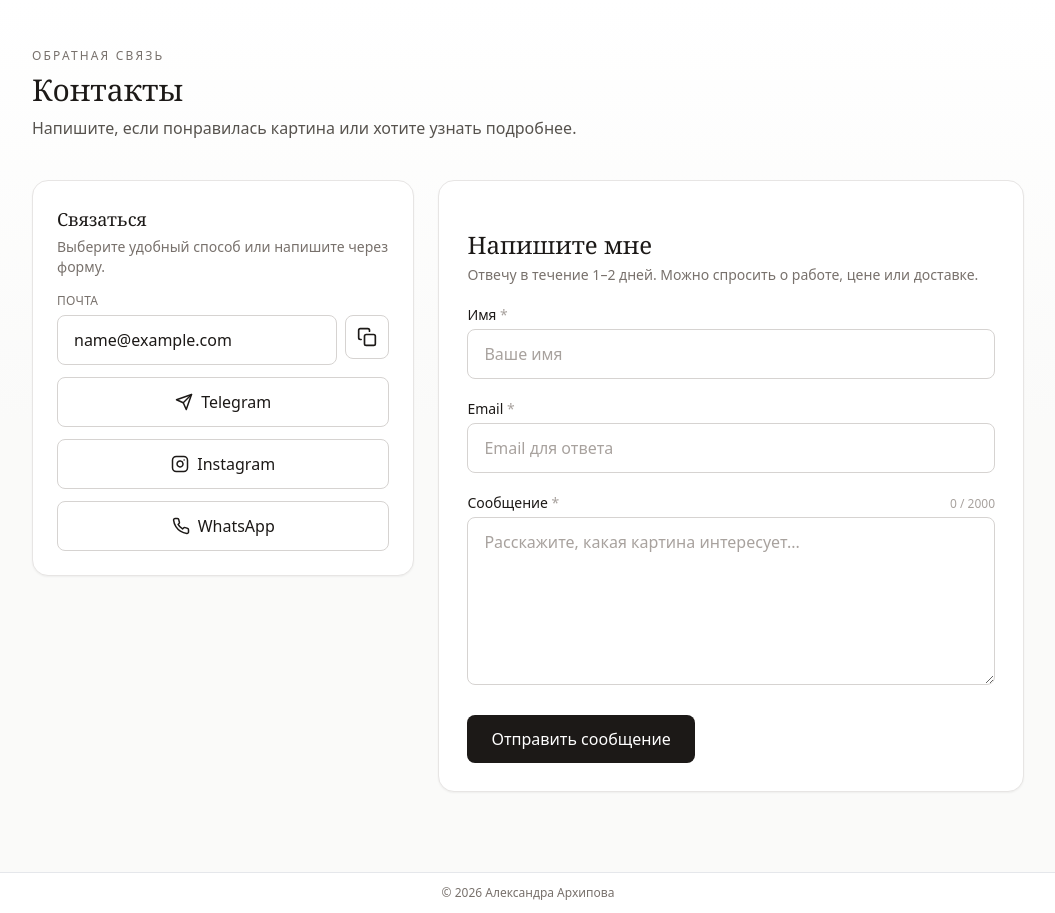
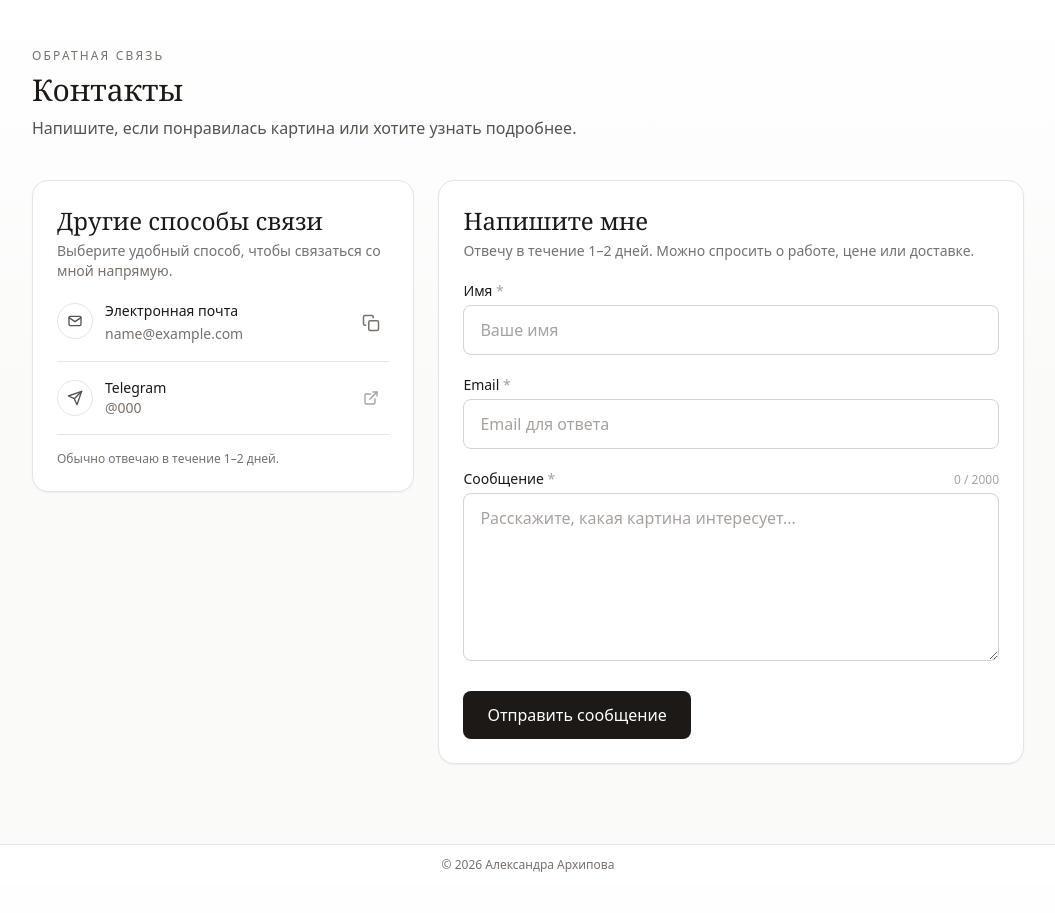
Before and after one commit to Riccaruga/site, a Django app: page /contacts/ in a window 1280 px wide. Shown: the part 65-978 px from the top of the page, without its empty margins (112-1167 px from the left). After the commit the page ends 937 px from the top, so only its background shows below. Run offline with Django 5.2, Linux system fonts and the light colour scheme; tables that the repository leaves empty hold one stand-in row (values such as "Sample post"); some libraries are stand-ins or nearby versions.

Commit message:
Improve contacts copy and layout
The contacts page now uses a cleaner direct-contact layout and shows clearer copy feedback when users copy the email address. Clipboard handling was hardened to gracefully fall back for insecure contexts or permission-denied cases, while Telegram links are normalized for display in a cleaner format.

```diff
--- /dev/null
+++ b/bash.txt
@@ -0,0 +1 @@
+bash ~siterepodeploydeploy.sh
--- a/static/js/contacts.js
+++ b/static/js/contacts.js
@@ -18,24 +18,38 @@ function initCopyEmail() {
 
   const iconCopy = btn.querySelector("[data-icon-copy]");
   const iconCheck = btn.querySelector("[data-icon-check]");
+  const status = document.querySelector("[data-copy-status]");
+  let resetTimer;
 
   function showCopy() {
     if (iconCopy) iconCopy.classList.remove("hidden");
     if (iconCheck) iconCheck.classList.add("hidden");
     btn.setAttribute("aria-label", "Скопировать адрес почты");
+    if (status) {
+      status.classList.add("hidden");
+      status.textContent = "";
+    }
   }
   function showCheck() {
     if (iconCopy) iconCopy.classList.add("hidden");
     if (iconCheck) iconCheck.classList.remove("hidden");
     btn.setAttribute("aria-label", "Адрес скопирован");
+    if (status) {
+      status.textContent = "Скопировано";
+      status.classList.remove("hidden");
+    }
   }
 
   async function copyText(text) {
     if (navigator.clipboard && window.isSecureContext) {
-      await navigator.clipboard.writeText(text);
-      return;
+      try {
+        await navigator.clipboard.writeText(text);
+        return;
+      } catch (e) {
+        // нет разрешения — пробуем legacy-способ ниже
+      }
     }
-    // Fallback для HTTP / старых браузеров
+    // Fallback для HTTP / старых браузеров / отказа в разрешении
     const ta = document.createElement("textarea");
     ta.value = text;
     ta.setAttribute("readonly", "");
@@ -43,8 +57,9 @@ function initCopyEmail() {
     ta.style.left = "-9999px";
     document.body.appendChild(ta);
     ta.select();
-    document.execCommand("copy");
+    const copied = document.execCommand("copy");
     document.body.removeChild(ta);
+    if (!copied) throw new Error("copy failed");
   }
 
   btn.addEventListener("click", async () => {
@@ -57,7 +72,8 @@ function initCopyEmail() {
       // тихо: оставляем иконку копирования
       showCopy();
     }
-    setTimeout(showCopy, 2000);
+    clearTimeout(resetTimer);
+    resetTimer = setTimeout(showCopy, 2000);
   });
 }
 
--- a/templates/core/contacts.html
+++ b/templates/core/contacts.html
@@ -12,57 +12,65 @@
     <div class="grid md:grid-cols-5 gap-6 items-start">
       <div class="md:col-span-2 md:sticky md:top-24">
         <div class="bg-white border border-stone-200 rounded-2xl shadow-sm p-5 md:p-6">
-          <h2 class="font-serif text-lg mb-1">Связаться</h2>
-          <p class="text-sm text-stone-500 mb-4">Выберите удобный способ или напишите через форму.</p>
-          <div class="flex flex-col gap-3">
+          <h2 class="font-serif text-xl md:text-2xl mb-1">Другие способы связи</h2>
+          <p class="text-sm text-stone-500 mb-5">Выберите удобный способ, чтобы связаться со мной напрямую.</p>
+
+          {% if profile.email or profile.telegram %}
+          <div class="divide-y divide-stone-200">
             {% if profile.email %}
-            <div>
-              <div class="text-xs uppercase tracking-wide text-stone-500 mb-1.5">Почта</div>
-              <div class="flex gap-2">
-                <a href="mailto:{{ profile.email }}" class="flex-1 border border-stone-300 rounded-lg px-4 py-3 min-h-[44px] flex items-center break-all hover:bg-stone-50 transition">{{ profile.email }}</a>
-                <button type="button" data-copy-email="{{ profile.email }}" class="border border-stone-300 rounded-lg min-w-[44px] min-h-[44px] w-[44px] h-[44px] p-0 flex items-center justify-center hover:bg-stone-100 transition shrink-0" aria-label="Скопировать адрес почты" title="Скопировать">
-                  <svg data-icon-copy width="20" height="20" viewBox="0 0 24 24" fill="none" stroke="currentColor" stroke-width="2" stroke-linecap="round" stroke-linejoin="round" aria-hidden="true"><rect x="9" y="9" width="13" height="13" rx="2"/><path d="M5 15H4a2 2 0 0 1-2-2V4a2 2 0 0 1 2-2h9a2 2 0 0 1 2 2v1"/></svg>
-                  <svg data-icon-check class="hidden" width="20" height="20" viewBox="0 0 24 24" fill="none" stroke="currentColor" stroke-width="2" stroke-linecap="round" stroke-linejoin="round" aria-hidden="true"><path d="M20 6 9 17l-5-5"/></svg>
+            <div class="flex items-start gap-3 py-4 first:pt-0">
+              <span class="mt-0.5 flex h-9 w-9 shrink-0 items-center justify-center rounded-full border border-stone-200 text-stone-600" aria-hidden="true">
+                <svg width="16" height="16" viewBox="0 0 24 24" fill="none" stroke="currentColor" stroke-width="2" stroke-linecap="round" stroke-linejoin="round"><rect x="3" y="5" width="18" height="14" rx="2"/><path d="m3 7 9 6 9-6"/></svg>
+              </span>
+              <div class="min-w-0 flex-1">
+                <div class="text-sm font-medium">Электронная почта</div>
+                <a href="mailto:{{ profile.email }}" class="text-sm text-stone-500 break-all transition hover:text-stone-900">{{ profile.email }}</a>
+              </div>
+              <div class="relative shrink-0">
+                <button type="button" data-copy-email="{{ profile.email }}" class="flex h-9 w-9 items-center justify-center rounded-lg text-stone-500 transition hover:bg-stone-100 hover:text-stone-900" aria-label="Скопировать адрес почты" title="Скопировать">
+                  <svg data-icon-copy width="18" height="18" viewBox="0 0 24 24" fill="none" stroke="currentColor" stroke-width="2" stroke-linecap="round" stroke-linejoin="round" aria-hidden="true"><rect x="9" y="9" width="13" height="13" rx="2"/><path d="M5 15H4a2 2 0 0 1-2-2V4a2 2 0 0 1 2-2h9a2 2 0 0 1 2 2v1"/></svg>
+                  <svg data-icon-check class="hidden" width="18" height="18" viewBox="0 0 24 24" fill="none" stroke="currentColor" stroke-width="2" stroke-linecap="round" stroke-linejoin="round" aria-hidden="true"><path d="M20 6 9 17l-5-5"/></svg>
                   <span class="sr-only">Скопировать</span>
                 </button>
+                <span data-copy-status role="status" aria-live="polite" class="pointer-events-none absolute right-0 top-full z-10 mt-1 hidden whitespace-nowrap rounded-md border border-stone-200 bg-white px-2 py-1 text-[11px] text-stone-600 shadow-sm"></span>
               </div>
             </div>
-            <div aria-live="polite" class="sr-only" data-copy-hint>Адрес скопирован</div>
             {% endif %}
+
             {% if profile.telegram %}
-            <a href="{{ profile.telegram }}" target="_blank" rel="noopener noreferrer" class="flex items-center justify-center gap-2 border border-stone-300 rounded-lg px-4 py-3 min-h-[44px] hover:bg-stone-50 transition">
-              <svg width="18" height="18" viewBox="0 0 24 24" fill="none" stroke="currentColor" stroke-width="2" stroke-linecap="round" stroke-linejoin="round" aria-hidden="true"><path d="m22 2-7 20-4-9-9-4Z"/><path d="M22 2 11 13"/></svg>
-              <span>Telegram</span>
+            <a href="{{ profile.telegram }}" target="_blank" rel="noopener noreferrer" class="group flex items-start gap-3 py-4 first:pt-0">
+              <span class="mt-0.5 flex h-9 w-9 shrink-0 items-center justify-center rounded-full border border-stone-200 text-stone-600 transition group-hover:border-stone-300 group-hover:text-stone-900" aria-hidden="true">
+                <svg width="16" height="16" viewBox="0 0 24 24" fill="none" stroke="currentColor" stroke-width="2" stroke-linecap="round" stroke-linejoin="round"><path d="m22 2-7 20-4-9-9-4Z"/><path d="M22 2 11 13"/></svg>
+              </span>
+              <div class="min-w-0 flex-1">
+                <div class="text-sm font-medium transition group-hover:text-stone-900">Telegram</div>
+                <div class="text-sm text-stone-500 break-all">@{{ profile.telegram|cut:"https://t.me/"|cut:"http://t.me/"|cut:"https://telegram.me/"|cut:"http://telegram.me/"|cut:"/" }}</div>
+              </div>
+              <span class="mt-0.5 flex h-9 w-9 shrink-0 items-center justify-center text-stone-400 transition group-hover:translate-x-0.5 group-hover:text-stone-900" aria-hidden="true">
+                <svg width="16" height="16" viewBox="0 0 24 24" fill="none" stroke="currentColor" stroke-width="2" stroke-linecap="round" stroke-linejoin="round"><path d="M15 3h6v6"/><path d="M10 14 21 3"/><path d="M18 13v6a2 2 0 0 1-2 2H5a2 2 0 0 1-2-2V8a2 2 0 0 1 2-2h6"/></svg>
+              </span>
             </a>
             {% endif %}
-            {% if profile.instagram %}
-            <a href="{{ profile.instagram }}" target="_blank" rel="noopener noreferrer" class="flex items-center justify-center gap-2 border border-stone-300 rounded-lg px-4 py-3 min-h-[44px] hover:bg-stone-50 transition">
-              <svg width="18" height="18" viewBox="0 0 24 24" fill="none" stroke="currentColor" stroke-width="2" stroke-linecap="round" stroke-linejoin="round" aria-hidden="true"><rect x="2" y="2" width="20" height="20" rx="5"/><path d="M16 11.37A4 4 0 1 1 12.63 8 4 4 0 0 1 16 11.37z"/><line x1="17.5" y1="6.5" x2="17.51" y2="6.5"/></svg>
-              <span>Instagram</span>
-            </a>
-            {% endif %}
-            {% if profile.whatsapp %}
-            <a href="{{ profile.whatsapp }}" target="_blank" rel="noopener noreferrer" class="flex items-center justify-center gap-2 border border-stone-300 rounded-lg px-4 py-3 min-h-[44px] hover:bg-stone-50 transition">
-              <svg width="18" height="18" viewBox="0 0 24 24" fill="none" stroke="currentColor" stroke-width="2" stroke-linecap="round" stroke-linejoin="round" aria-hidden="true"><path d="M22 16.92v3a2 2 0 0 1-2.18 2 19.79 19.79 0 0 1-8.63-3.07 19.5 19.5 0 0 1-6-6 19.79 19.79 0 0 1-3.07-8.67A2 2 0 0 1 4.11 2h3a2 2 0 0 1 2 1.72c.13.96.36 1.9.7 2.81a2 2 0 0 1-.45 2.11L8.09 9.91a16 16 0 0 0 6 6l1.27-1.27a2 2 0 0 1 2.11-.45c.91.34 1.85.57 2.81.7A2 2 0 0 1 22 16.92z"/></svg>
-              <span>WhatsApp</span>
-            </a>
-            {% endif %}
-            {% if not profile.email and not profile.telegram and not profile.instagram and not profile.whatsapp %}
-            <p class="text-sm text-stone-500">Контакты скоро появятся. Пока напишите через форму.</p>
-            {% endif %}
           </div>
+
+          <div class="border-t border-stone-200 pt-4">
+            <p class="text-xs text-stone-500">Обычно отвечаю в течение 1–2 дней.</p>
+          </div>
+          {% else %}
+          <p class="text-sm text-stone-500">Контакты скоро появятся. Пока напишите через форму.</p>
+          {% endif %}
         </div>
       </div>
 
       <div class="md:col-span-3">
-        <form id="contact-form" method="post" action="{% url 'core:contacts' %}#contact-form" class="scroll-mt-24 bg-white border border-stone-200 rounded-2xl shadow-sm p-5 md:p-7 space-y-5" aria-labelledby="contact-form-title">
-          {% csrf_token %}
-          {% if artwork_title %}<input type="hidden" name="artwork" value="{{ artwork_title }}">{% endif %}
-
+        <form id="contact-form" method="post" action="{% url 'core:contacts' %}#contact-form" class="scroll-mt-24 bg-white border border-stone-200 rounded-2xl shadow-sm p-5 md:p-6 space-y-5" aria-labelledby="contact-form-title">
           <div>
             <h2 id="contact-form-title" class="font-serif text-xl md:text-2xl mb-1">Напишите мне</h2>
             <p class="text-sm text-stone-500">Отвечу в течение 1–2 дней. Можно спросить о работе, цене или доставке.</p>
           </div>
+
+          {% csrf_token %}
+          {% if artwork_title %}<input type="hidden" name="artwork" value="{{ artwork_title }}">{% endif %}
 
           {% if sent %}
           <div role="status" class="flex items-start gap-3 border border-green-200 bg-green-50 text-green-900 rounded-xl px-4 py-3">
```
